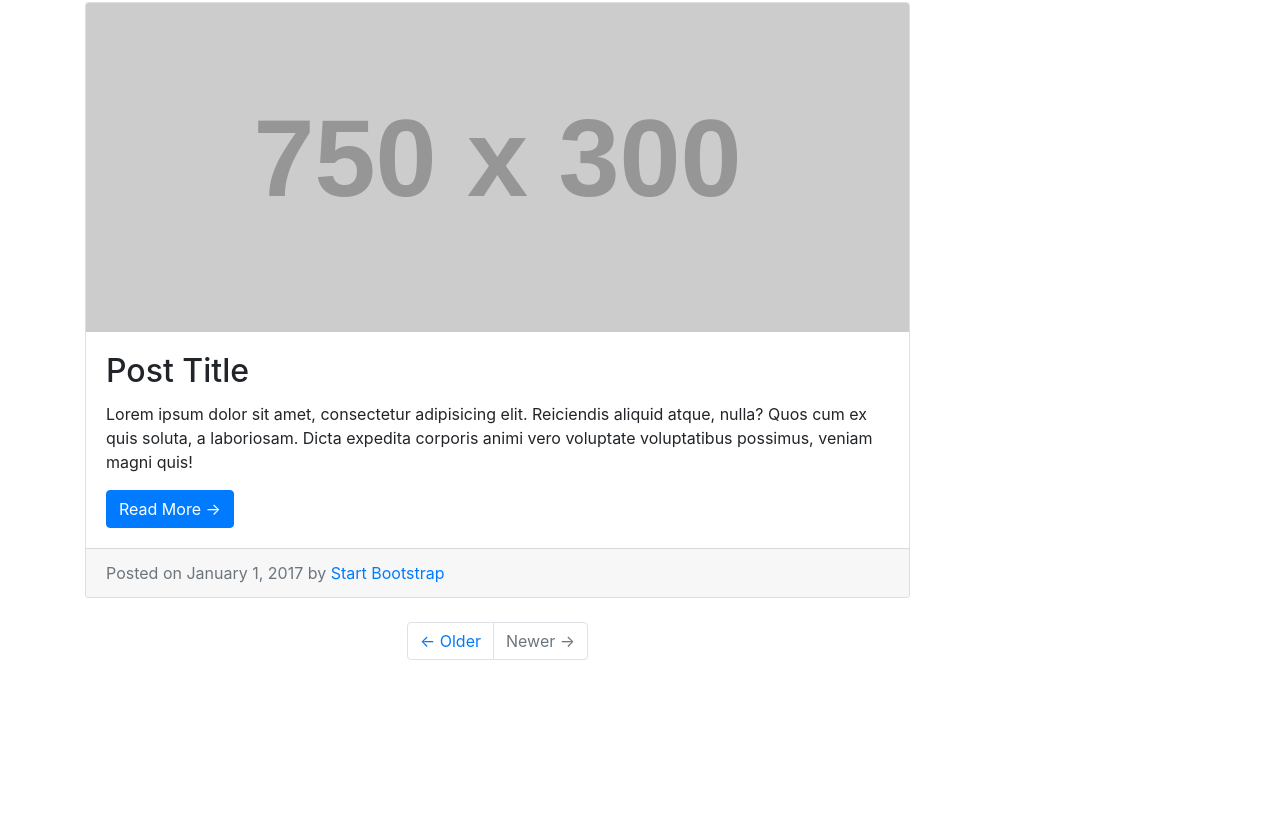
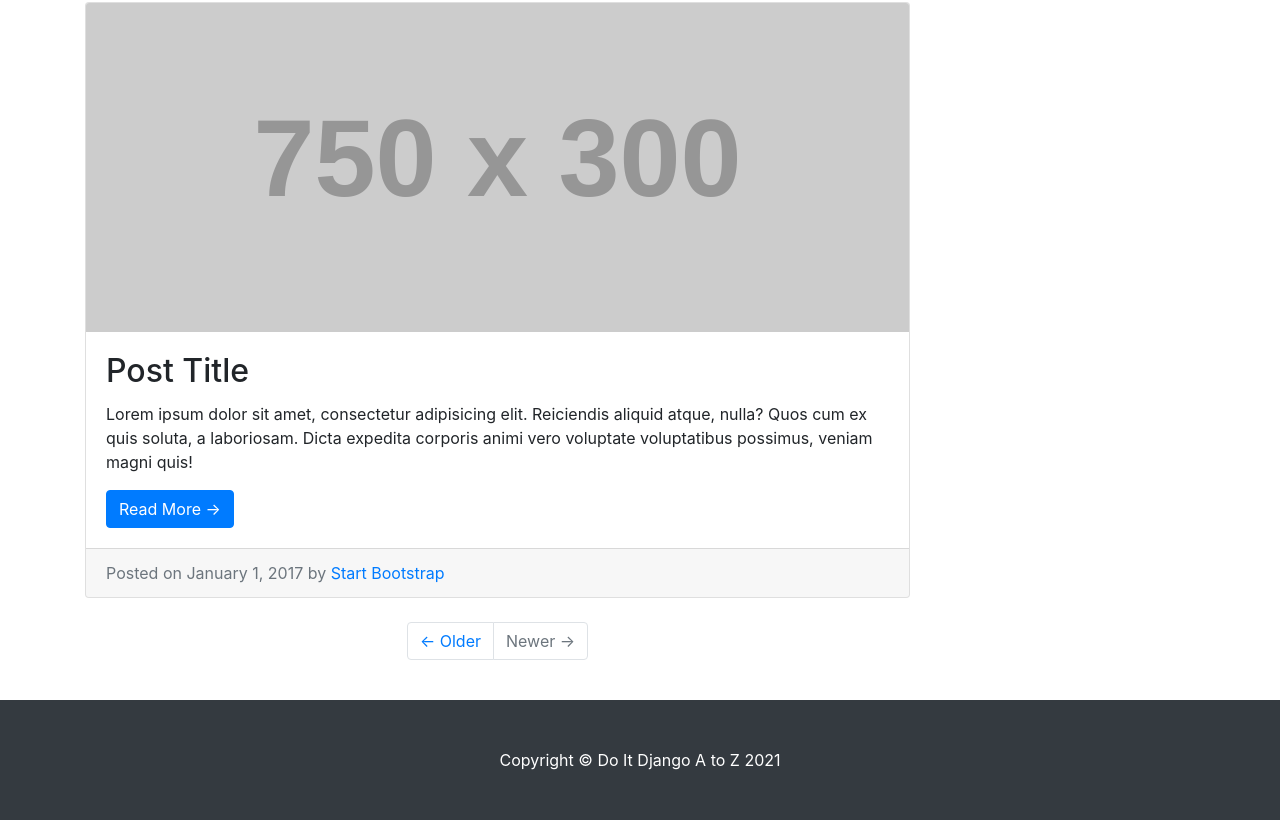
Before and after one commit to rexcurrus/do_it_django_atoz_frontend, a plain HTML site: page blog_list.html in a window 1280 px wide. Shown: the part 747-1567 px from the top of the page. Before the commit the page ends 1447 px from the top, so only its background shows below. Drawn offline with nearby package versions, Linux system fonts and the light colour scheme; placeholder pictures from the web are drawn by us.

Commit message:
사이트 모양 구상하기 (footer)

```diff
--- a/blog_list.html
+++ b/blog_list.html
@@ -147,6 +147,17 @@
         </div>
     </div>
 
+    <!-- Footer -->
+    <footer class="py-5 bg-dark">
+        <div class="container">
+            <p class="m-0 text-center text-white">
+                Copyright &copy; Do It Django A to Z 2021
+            </p>
+        </div>
+        <!-- /.container -->
+    </footer>
+
+
     <script src="https://code.jquery.com/jquery-3.4.1.slim.min.js"
         integrity="sha384-J6qa4849blE2+poT4WnyKhv5vZF5SrPo0iEjwBvKU7imGFAV0wwj1yYfoRSJoZ+n"
         crossorigin="anonymous"></script>
```
